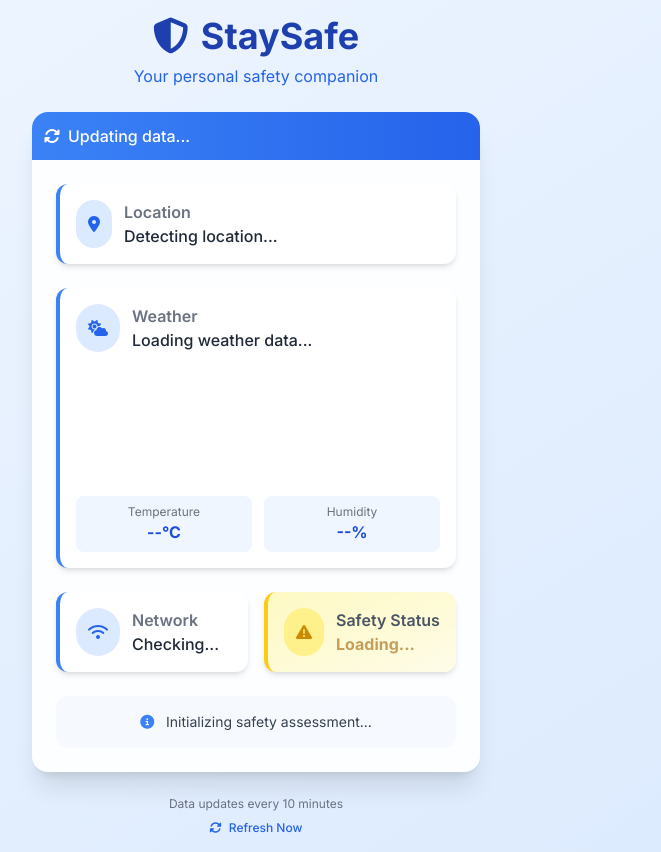
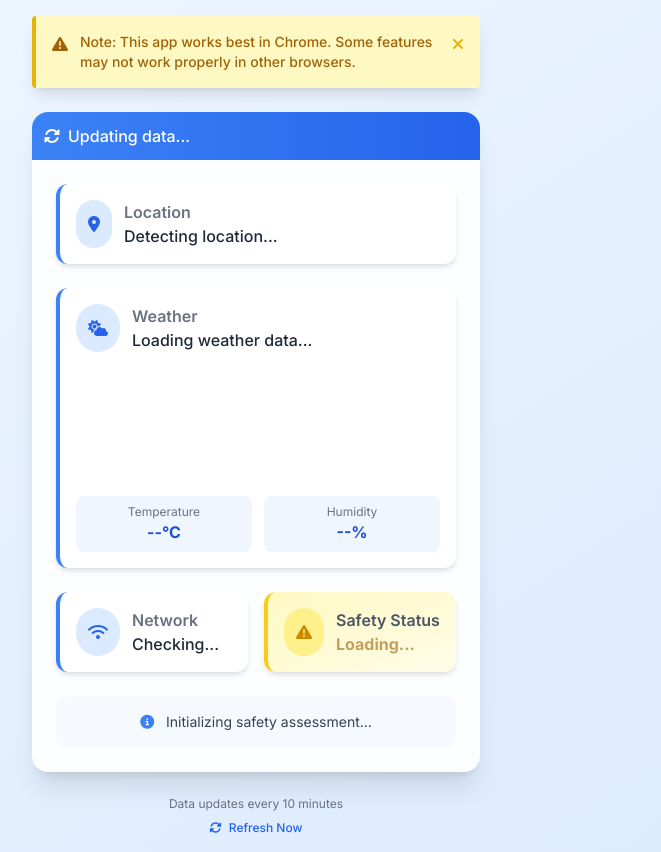
Before and after one commit to Rohitkhot1718/StaySafe, a plain HTML site: page index.html in a window 1280 px wide. Shown: the whole page, without its empty margins (384-1045 px from the left). Drawn offline with nearby package versions, Linux system fonts and the light colour scheme.

Commit message:
Update index.html

```diff
--- a/index.html
+++ b/index.html
@@ -43,6 +43,29 @@
   <body
     class="bg-gradient-to-br from-blue-50 to-blue-100 min-h-screen flex items-center justify-center p-4"
   >
+        <div
+      id="browserNote"
+      class="fixed top-4 left-1/2 transform -translate-x-1/2 bg-yellow-100 border-l-4 border-yellow-500 text-yellow-700 p-4 rounded shadow-lg max-w-md w-full z-50 transition-opacity duration-500"
+    >
+      <div class="flex items-start">
+        <div class="flex-shrink-0">
+          <i class="fas fa-exclamation-triangle"></i>
+        </div>
+        <div class="ml-3">
+          <p class="text-sm font-medium">
+            Note: This app works best in Chrome. Some features may not work
+            properly in other browsers.
+          </p>
+        </div>
+        <buttonbutton
+          onclick="dismissNote()"
+          class="ml-auto text-yellow-500 hover:text-yellow-700"
+          title="Dismiss notification"
+        >
+          <i class="fas fa-times"></i>
+        </button>
+      </div>
+    </div>
     <div class="max-w-md w-full">
       <div class="text-center mb-6">
         <h1
```
